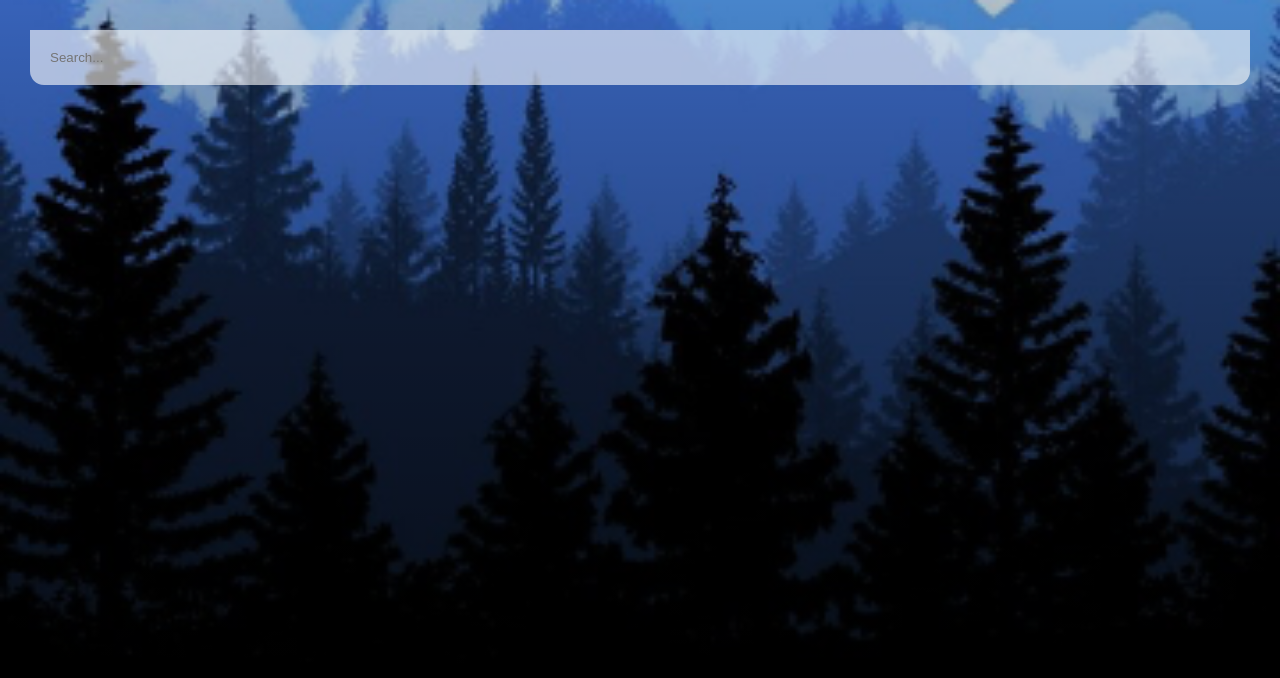
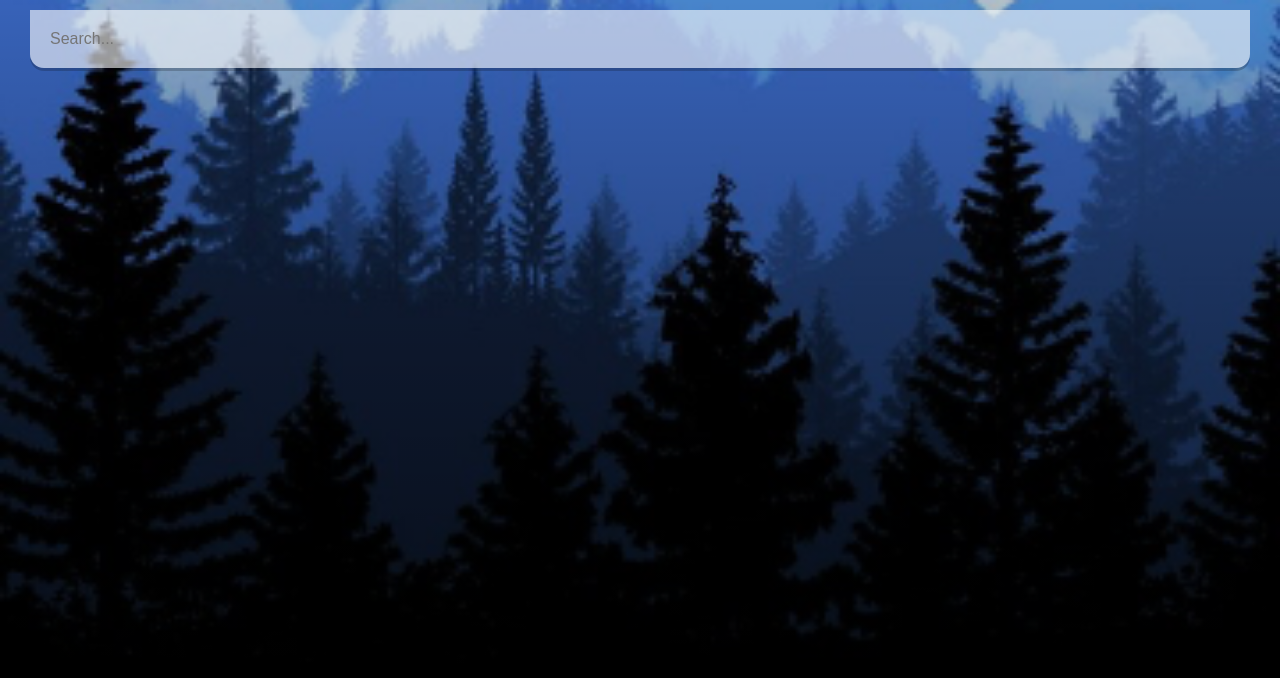
Before and after one commit to btfredr/weather-app, a React (Create React App) app in the folder weather-app/: page / in a window 1280 px wide. Shown: the top 678 px of the page. Built offline with nearby package versions, Linux system fonts and the light colour scheme.

Commit message:
style: added hover styling to search bar

```diff
--- a/weather-app/src/index.css
+++ b/weather-app/src/index.css
@@ -34,10 +34,24 @@ main {
   display: block;
   width: 100%;
   padding: 20px;
+
   appearance: none;
   background: none;
   border: none;
   outline: none;
+
   background-color: rgba(255, 255, 255, 0.6);
   border-radius: 0px 0px 14px 14px;
+  margin-top: -20px;
+
+  box-shadow: 0px 3px rgba(0,0,0,0.2);
+
+  color: black;
+  font-size: 16px;
+
+  transition: 0.5s ease-in-out;
 }
+
+.search-box .search-bar:hover {
+  background-color: rgb(172, 172, 172);
+}
```
